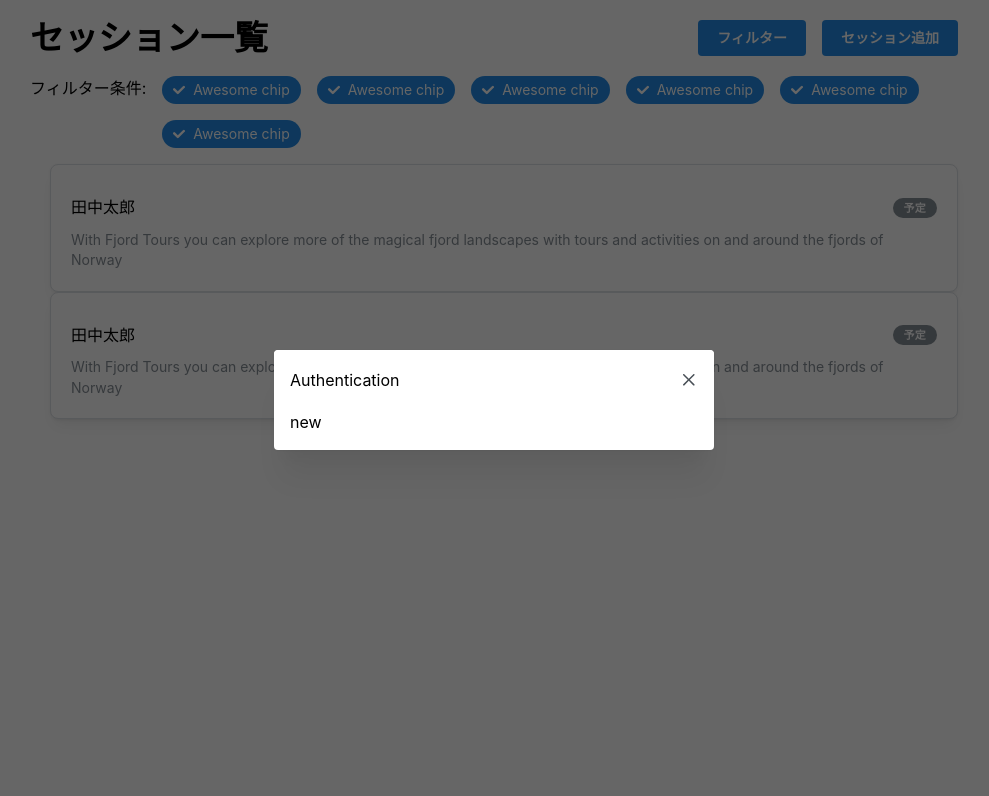
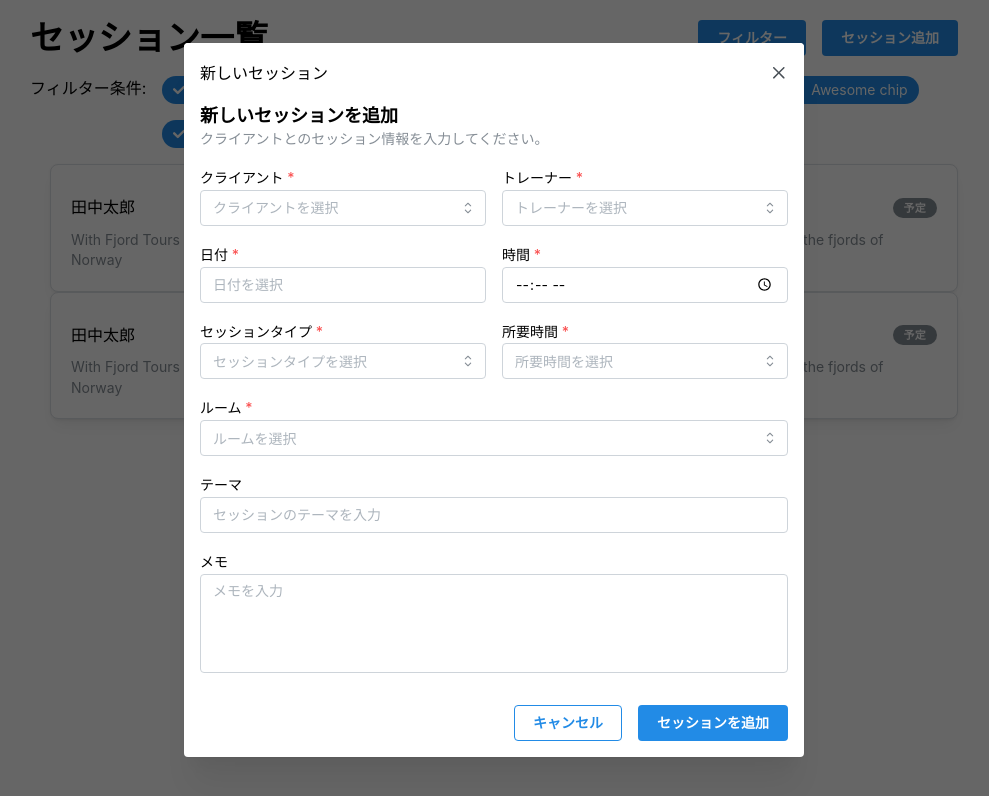
Before and after one commit to career-direction/compass-crm, a Next.js app: page /session in a window 1280 px wide. Both pictures are taken after a click on the button "セッション追加". Shown: the top 796 px of the page, without its empty margins (146-1135 px from the left). Built offline with nearby package versions, Linux system fonts and the light colour scheme.

Commit message:
update: NewSessionModal

```diff
--- a/src/features/session/components/NewSessionModal.ui.tsx
+++ b/src/features/session/components/NewSessionModal.ui.tsx
@@ -1,3 +1,178 @@
+"use client";
+
+import {
+	Box,
+	Button,
+	Group,
+	Select,
+	SimpleGrid,
+	Stack,
+	Text,
+	TextInput,
+	Textarea,
+	Title,
+} from "@mantine/core";
+
+import { DateInput, TimeInput } from "@mantine/dates";
+import { useState } from "react";
+
 export const NewSessionModal = () => {
-	return <div>new</div>;
+	const [formData, setFormData] = useState({
+		client: "",
+		trainer: "",
+		date: null as Date | null,
+		time: "",
+		sessionType: "",
+		duration: "",
+		room: "",
+		theme: "",
+		memo: "",
+	});
+
+	const trainerOptions = [
+		{ value: "yamada", label: "山田トレーナー" },
+		{ value: "tanaka", label: "田中トレーナー" },
+		{ value: "sato", label: "佐藤トレーナー" },
+		{ value: "suzuki", label: "鈴木トレーナー" },
+	];
+
+	const clientOptions = [
+		{ value: "client1", label: "クライアント1" },
+		{ value: "client2", label: "クライアント2" },
+		{ value: "client3", label: "クライアント3" },
+	];
+
+	const sessionTypeOptions = [
+		{ value: "personal", label: "パーソナルトレーニング" },
+		{ value: "group", label: "グループレッスン" },
+		{ value: "consultation", label: "コンサルテーション" },
+	];
+
+	const durationOptions = [
+		{ value: "30", label: "30分" },
+		{ value: "60", label: "60分" },
+		{ value: "90", label: "90分" },
+		{ value: "120", label: "120分" },
+	];
+
+	const roomOptions = [
+		{ value: "room1", label: "ルーム1" },
+		{ value: "room2", label: "ルーム2" },
+		{ value: "room3", label: "ルーム3" },
+	];
+
+	const handleSubmit = () => {
+		console.log("フォームデータ:", formData);
+	};
+
+	return (
+		<Box>
+			<Stack gap="md">
+				<Box>
+					<Title order={4}>新しいセッションを追加</Title>
+					<Text size="sm" c="dimmed">
+						クライアントとのセッション情報を入力してください。
+					</Text>
+				</Box>
+
+				<SimpleGrid cols={2} spacing="md">
+					<Select
+						label="クライアント"
+						placeholder="クライアントを選択"
+						data={clientOptions}
+						value={formData.client}
+						onChange={(value) =>
+							setFormData({ ...formData, client: value || "" })
+						}
+						required
+					/>
+
+					<Select
+						label="トレーナー"
+						placeholder="トレーナーを選択"
+						data={trainerOptions}
+						searchable
+						value={formData.trainer}
+						onChange={(value) =>
+							setFormData({ ...formData, trainer: value || "" })
+						}
+						required
+					/>
+
+					<DateInput
+						label="日付"
+						placeholder="日付を選択"
+						value={formData.date}
+						onChange={(value) => setFormData({ ...formData, date: value })}
+						required
+					/>
+
+					<TimeInput
+						label="時間"
+						placeholder="時間を選択"
+						value={formData.time}
+						onChange={(event) =>
+							setFormData({ ...formData, time: event.currentTarget.value })
+						}
+						required
+					/>
+
+					<Select
+						label="セッションタイプ"
+						placeholder="セッションタイプを選択"
+						data={sessionTypeOptions}
+						value={formData.sessionType}
+						onChange={(value) =>
+							setFormData({ ...formData, sessionType: value || "" })
+						}
+						required
+					/>
+
+					<Select
+						label="所要時間"
+						placeholder="所要時間を選択"
+						data={durationOptions}
+						value={formData.duration}
+						onChange={(value) =>
+							setFormData({ ...formData, duration: value || "" })
+						}
+						required
+					/>
+				</SimpleGrid>
+
+				<Select
+					label="ルーム"
+					placeholder="ルームを選択"
+					data={roomOptions}
+					value={formData.room}
+					onChange={(value) => setFormData({ ...formData, room: value || "" })}
+					required
+				/>
+
+				<TextInput
+					label="テーマ"
+					placeholder="セッションのテーマを入力"
+					value={formData.theme}
+					onChange={(event) =>
+						setFormData({ ...formData, theme: event.currentTarget.value })
+					}
+				/>
+
+				<Textarea
+					label="メモ"
+					placeholder="メモを入力"
+					rows={4}
+					value={formData.memo}
+					onChange={(event) =>
+						setFormData({ ...formData, memo: event.currentTarget.value })
+					}
+				/>
+
+				<Group justify="flex-end" mt="md">
+					<Button variant="outline">キャンセル</Button>
+					<Button onClick={handleSubmit}>セッションを追加</Button>
+				</Group>
+			</Stack>
+		</Box>
+	);
 };
--- a/src/features/session/views/SessionList.ui.tsx
+++ b/src/features/session/views/SessionList.ui.tsx
@@ -56,7 +56,13 @@ export const SessionList = () => {
 			</List>
 
 			{/* セッション追加モーダル */}
-			<Modal opened={opened} onClose={close} title="Authentication" centered>
+			<Modal
+				opened={opened}
+				onClose={close}
+				title="新しいセッション"
+				centered
+				size="lg"
+			>
 				<NewSessionModal />
 			</Modal>
 		</>
```
Also changed, not shown: package.json (+5 -5 lines), 1 other file (tests, documents, lock files or other folders).
